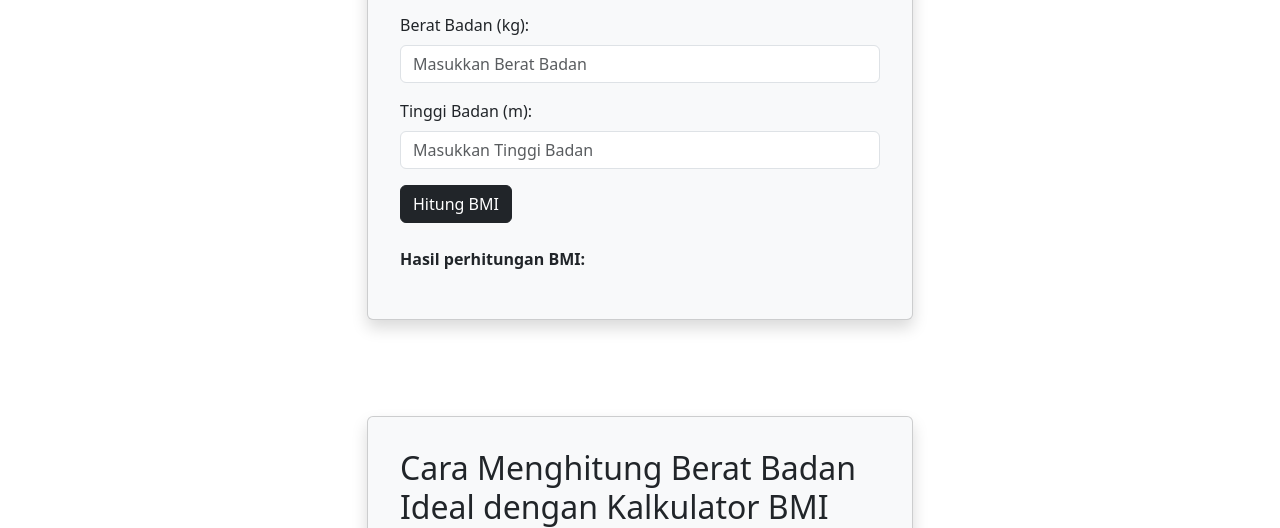
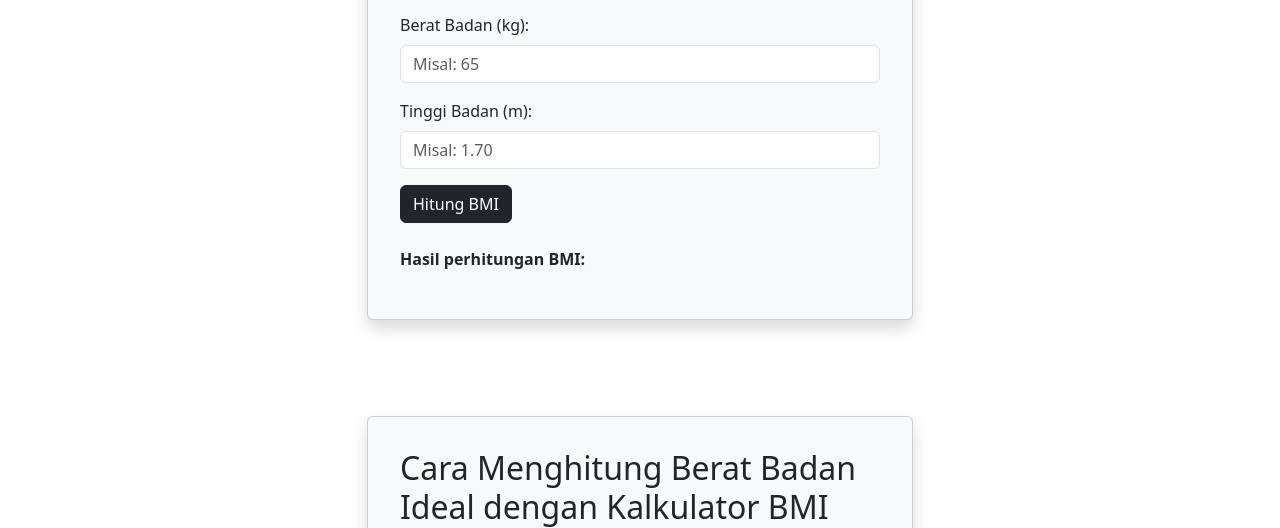
Before and after one commit to Yuhaku21/bmichecker.github.io, a plain HTML site: page index.html in a window 1280 px wide. Shown: the part 272-800 px from the top of the page. Drawn offline with nearby package versions, Linux system fonts and the light colour scheme.

Commit message:
Update index.html

```diff
--- a/index.html
+++ b/index.html
@@ -52,11 +52,11 @@
               </div>
               <div class="mb-3">
                 <label for="berat" class="form-label">Berat Badan (kg):</label>
-                <input type="number" class="form-control" id="berat" placeholder="Masukkan Berat Badan" />
+                <input type="number" class="form-control" id="berat" placeholder="Misal: 65" />
               </div>
               <div class="mb-3">
                 <label for="tinggi" class="form-label">Tinggi Badan (m):</label>
-                <input type="number" class="form-control" id="tinggi" placeholder="Masukkan Tinggi Badan" />
+                <input type="number" class="form-control" id="tinggi" placeholder="Misal: 1.70" />
               </div>
               <button type="button" class="btn btn-dark" onclick="hitung()">Hitung BMI</button>
               <p id="hasil" class="mt-4"><b>Hasil perhitungan BMI:</b></p>
```
